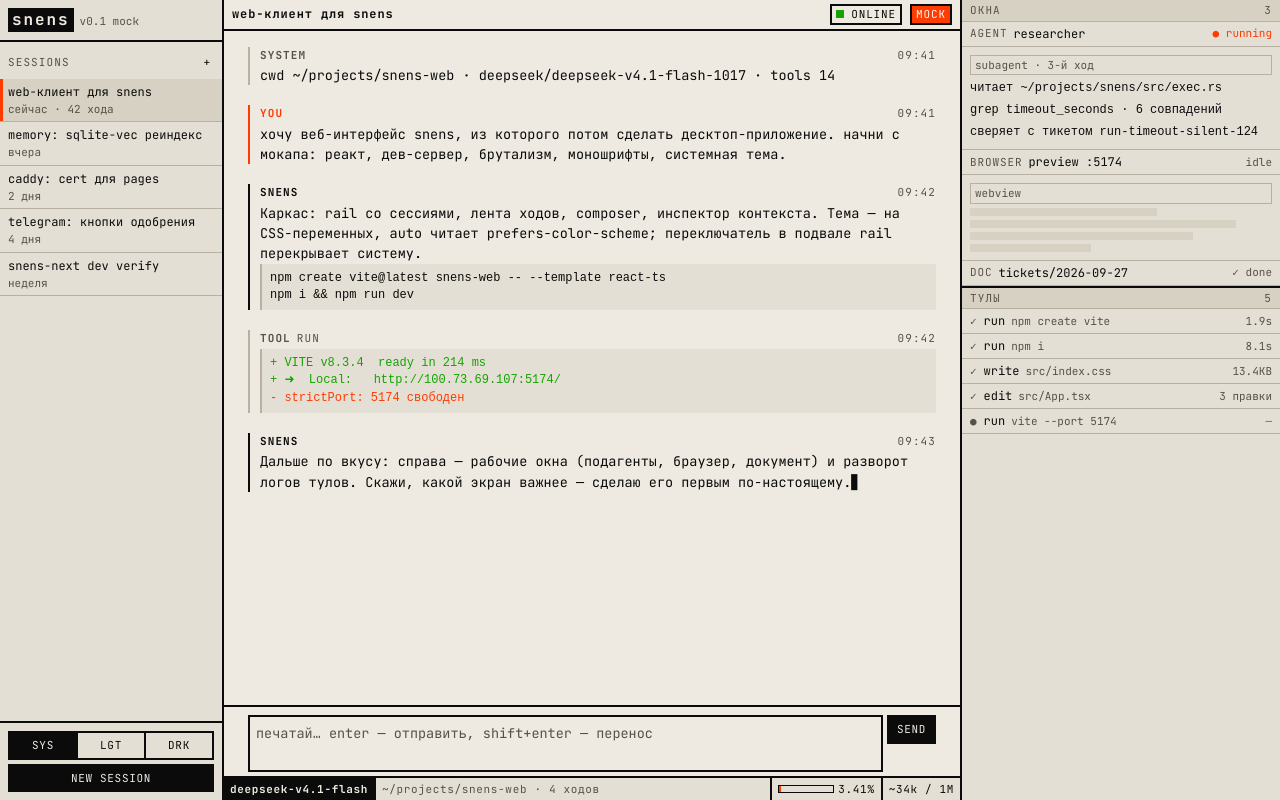
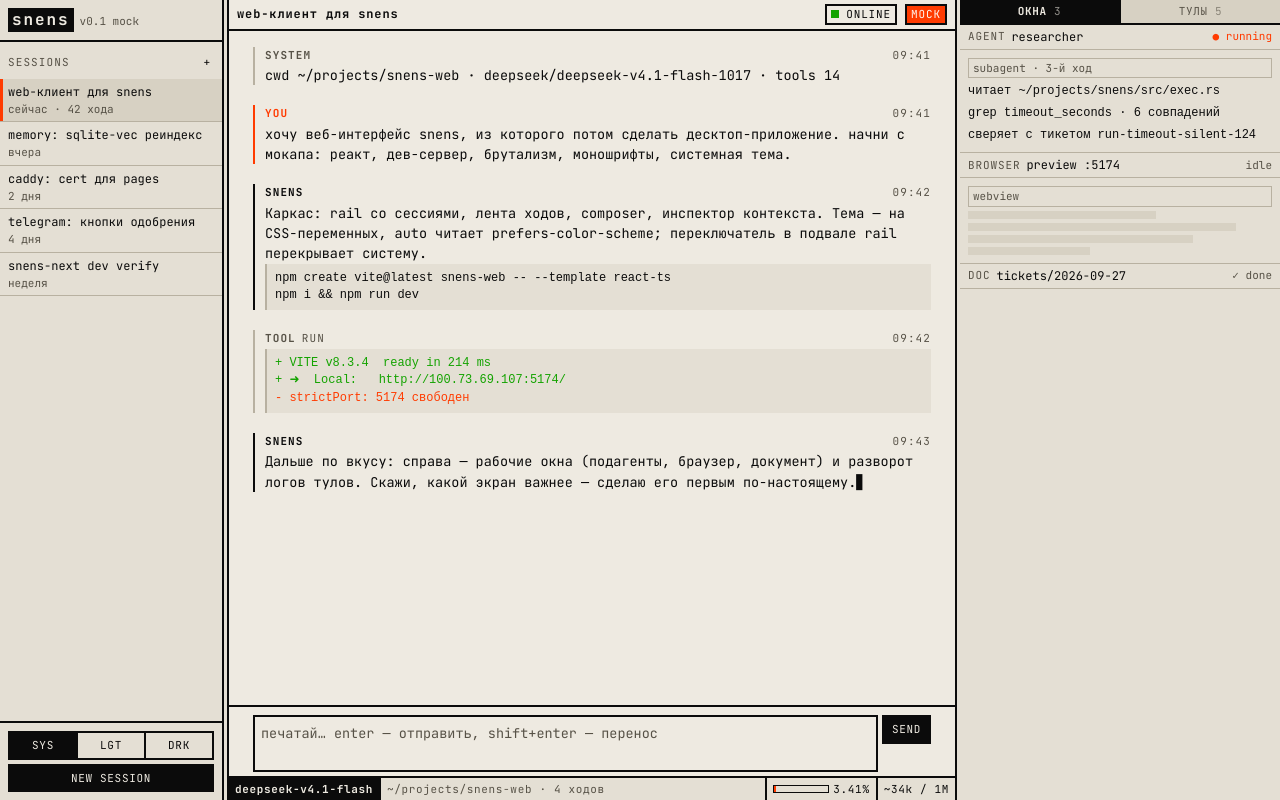
Before and after one commit to mikhaildom/snens-web, a React (Vite) app: page / in a window 1280 px wide. Built offline with nearby package versions, Linux system fonts and the light colour scheme.

Commit message:
dock: табы окна/тулы, шторка на узком экране, тяга краёв rail и дока с сохранением ширины

```diff
--- a/src/App.tsx
+++ b/src/App.tsx
@@ -12,6 +12,7 @@ import {
   type Win,
 } from "./mock";
 import { applyTheme, initialTheme, type Theme } from "./theme";
+import { useResize } from "./useResize";
 
 const ROLE_LABEL: Record<Role, string> = {
   user: "you",
@@ -19,6 +20,8 @@ const ROLE_LABEL: Record<Role, string> = {
   tool: "tool",
   system: "system",
 };
+
+type DockTab = "windows" | "tools";
 
 function Code({ code }: { code: string }) {
   const rows = code.split("\n").map((line, i) => {
@@ -113,11 +116,11 @@ function ToolRunRow({ t }: { t: ToolRun }) {
   return (
     <div className="win">
       <button className="win__bar" onClick={() => setOpen((v) => !v)}>
-        <span className="win__kind">{t.state === "ok" ? "✓" : t.state === "error" ? "×" : "●"}</span>
+        <span className="win__kind">
+          {t.state === "ok" ? "✓" : t.state === "error" ? "×" : "●"}
+        </span>
         <span>{t.tool}</span>
-        <span className="win__kind" style={{ textTransform: "none", letterSpacing: 0 }}>
-          {t.arg}
-        </span>
+        <span className="win__arg">{t.arg}</span>
         <span className="win__state" data-state={t.state}>
           {t.ms}
         </span>
@@ -131,24 +134,40 @@ function ToolRunRow({ t }: { t: ToolRun }) {
   );
 }
 
-function Dock() {
+function Dock({
+  tab,
+  setTab,
+  onClose,
+}: {
+  tab: DockTab;
+  setTab: (t: DockTab) => void;
+  onClose?: () => void;
+}) {
   return (
-    <aside className="dock" aria-label="dock">
-      <div className="dock__head">
-        <span>окна</span>
-        <span>{windows.length}</span>
+    <>
+      <div className="dock__tabs" role="tablist">
+        <button
+          role="tab"
+          aria-selected={tab === "windows"}
+          onClick={() => setTab("windows")}
+        >
+          окна <b>{windows.length}</b>
+        </button>
+        <button role="tab" aria-selected={tab === "tools"} onClick={() => setTab("tools")}>
+          тулы <b>{toolRuns.length}</b>
+        </button>
+        {onClose && (
+          <button className="dock__close" onClick={onClose} aria-label="закрыть док">
+            ×
+          </button>
+        )}
       </div>
-      {windows.map((w) => (
-        <Window key={w.id} w={w} />
-      ))}
-      <div className="dock__head">
-        <span>тулы</span>
-        <span>{toolRuns.length}</span>
+      <div className="dock__body" role="tabpanel">
+        {tab === "windows"
+          ? windows.map((w) => <Window key={w.id} w={w} />)
+          : toolRuns.map((t) => <ToolRunRow key={t.id} t={t} />)}
       </div>
-      {toolRuns.map((t) => (
-        <ToolRunRow key={t.id} t={t} />
-      ))}
-    </aside>
+    </>
   );
 }
 
@@ -158,7 +177,12 @@ export default function App() {
   const [active, setActive] = useState("s1");
   const [draft, setDraft] = useState("");
   const [railOpen, setRailOpen] = useState(false);
+  const [dockTab, setDockTab] = useState<DockTab>("windows");
+  const [dockOpen, setDockOpen] = useState(false);
   const feedRef = useRef<HTMLDivElement>(null);
+
+  const rail = useResize("snens-rail-w", 224, 176, 380, 1);
+  const dock = useResize("snens-dock-w", 320, 240, 620, -1);
 
   useEffect(() => {
     applyTheme(theme);
@@ -187,7 +211,10 @@ export default function App() {
   }
 
   return (
-    <div className="app">
+    <div
+      className="app"
+      style={{ "--rail-w": `${rail.size}px`, "--dock-w": `${dock.size}px` } as React.CSSProperties}
+    >
       <nav className="rail" data-open={railOpen} aria-label="sessions">
         <div className="rail__brand">
           <span className="rail__mark">snens</span>
@@ -228,6 +255,8 @@ export default function App() {
         </div>
       </nav>
 
+      <div className="grip grip--rail" title="тяни · двойной клик — сброс" {...rail.gripProps} />
+
       <main className="main">
         <header className="topbar">
           <button className="ghost burger" onClick={() => setRailOpen(true)} aria-label="sessions">
@@ -235,6 +264,13 @@ export default function App() {
           </button>
           <span className="topbar__title">web-клиент для snens</span>
           <div className="topbar__meta">
+            <button
+              className="ghost dock-toggle"
+              onClick={() => setDockOpen(true)}
+              aria-label="док"
+            >
+              ▤
+            </button>
             <span className="chip">
               <span className="dot" /> online
             </span>
@@ -285,7 +321,17 @@ export default function App() {
         </div>
       </main>
 
-      <Dock />
+      <div className="grip grip--dock" title="тяни · двойной клик — сброс" {...dock.gripProps} />
+
+      <aside className="dock" aria-label="dock">
+        <Dock tab={dockTab} setTab={setDockTab} />
+      </aside>
+
+      <aside className="dock dock--sheet" data-open={dockOpen} aria-label="dock">
+        {dockOpen && (
+          <Dock tab={dockTab} setTab={setDockTab} onClose={() => setDockOpen(false)} />
+        )}
+      </aside>
     </div>
   );
 }
--- a/src/index.css
+++ b/src/index.css
@@ -150,8 +150,52 @@ textarea:focus-visible,
 
 .app {
   display: grid;
-  grid-template-columns: 224px minmax(0, 1fr) 320px;
+  grid-template-columns:
+    var(--rail-w, 224px) 5px minmax(0, 1fr) 5px var(--dock-w, 320px);
   height: 100%;
+}
+
+/* тяга за край панели */
+
+.grip {
+  position: relative;
+  cursor: col-resize;
+  background: var(--paper-2);
+  touch-action: none;
+}
+
+.grip::before {
+  content: "";
+  position: absolute;
+  inset: 0 2px;
+  background: var(--hair);
+  opacity: 0;
+  transition: opacity 80ms linear;
+}
+
+.grip:hover::before,
+.grip:focus-visible::before {
+  opacity: 1;
+  background: var(--accent);
+}
+
+.grip:active::before {
+  opacity: 1;
+  background: var(--accent);
+}
+
+.grip--rail {
+  border-right: var(--bar) solid var(--line);
+}
+
+.grip--dock {
+  border-left: var(--bar) solid var(--line);
+}
+
+.dock-toggle {
+  display: none;
+  font-size: var(--fs-lg);
+  line-height: 1;
 }
 
 /* ── rail ───────────────────────────────────────────────── */
@@ -528,32 +572,75 @@ pre.code .dim {
 /* ── док: рабочие окна + логи тулов ─────────────────────── */
 
 .dock {
-  border-left: var(--bar) solid var(--line);
+  border-left: 0;
   background: var(--paper-2);
   display: flex;
   flex-direction: column;
   min-height: 0;
-  overflow-y: auto;
+  overflow: hidden;
 }
 
-.dock__head {
-  display: flex;
-  justify-content: space-between;
-  font-size: var(--fs-xs);
-  text-transform: uppercase;
-  letter-spacing: 0.1em;
-  padding: 2px var(--step);
-  background: var(--paper-3);
-  border-top: var(--bar) solid var(--line);
-  border-bottom: 1px solid var(--hair);
-  color: var(--ink-2);
-  position: sticky;
-  top: 0;
-  z-index: 1;
+.dock--sheet {
+  display: none;
 }
 
-.dock__head:first-child {
-  border-top: 0;
+.dock__tabs {
+  display: flex;
+  align-items: stretch;
+  border-bottom: var(--bar) solid var(--line);
+  background: var(--paper-3);
+}
+
+.dock__tabs button {
+  flex: 1;
+  border: 0;
+  border-right: var(--bar) solid var(--line);
+  background: transparent;
+  color: var(--ink-2);
+  padding: 3px var(--step);
+}
+
+.dock__tabs button:last-child {
+  border-right: 0;
+}
+
+.dock__tabs button:hover {
+  background: var(--paper);
+  color: var(--ink);
+}
+
+.dock__tabs button[aria-selected="true"] {
+  background: var(--ink);
+  color: var(--paper);
+  font-weight: 700;
+}
+
+.dock__tabs button b {
+  font-weight: 400;
+  opacity: 0.6;
+}
+
+.dock__tabs .dock__close {
+  flex: 0 0 auto;
+  border-right: 0;
+  border-left: var(--bar) solid var(--line);
+  text-transform: none;
+  letter-spacing: 0;
+}
+
+.dock__body {
+  overflow-y: auto;
+  min-height: 0;
+}
+
+.win__arg {
+  color: var(--ink-2);
+  font-size: var(--fs-xs);
+  text-transform: none;
+  letter-spacing: 0;
+  overflow: hidden;
+  text-overflow: ellipsis;
+  white-space: nowrap;
 }
 
 .win {
@@ -661,16 +748,38 @@ pre.code .dim {
 
 @media (max-width: 1240px) {
   .app {
-    grid-template-columns: 208px minmax(0, 1fr);
+    grid-template-columns: var(--rail-w, 208px) 5px minmax(0, 1fr);
   }
-  .dock {
+  .grip--dock,
+  .dock:not(.dock--sheet) {
     display: none;
+  }
+  .dock-toggle {
+    display: inline-block;
+  }
+  /* док — шторка на весь экран */
+  .dock--sheet {
+    display: flex;
+    position: fixed;
+    inset: 0;
+    z-index: 20;
+    background: var(--paper-2);
+    transform: translateX(100%);
+    transition: transform 120ms linear;
+    visibility: hidden;
+  }
+  .dock--sheet[data-open="true"] {
+    transform: none;
+    visibility: visible;
   }
 }
 
 @media (max-width: 760px) {
   .app {
     grid-template-columns: minmax(0, 1fr);
+  }
+  .grip {
+    display: none;
   }
   .rail {
     position: fixed;
@@ -690,7 +799,7 @@ pre.code .dim {
   .burger {
     display: inline-block;
   }
-  .topbar__meta > *:not(.chip) {
+  .topbar__meta > *:not(.chip):not(.dock-toggle) {
     display: none;
   }
   .feed {
--- /dev/null
+++ b/src/useResize.ts
@@ -0,0 +1,87 @@
+import { useCallback, useEffect, useRef, useState } from "react";
+
+/**
+ * Тяга за край панели: ширина в px, границы, сохранение в localStorage.
+ * dir = 1 — тянем правый край (ширина растёт вправо), -1 — левый.
+ * Слушатели вешаются на document: pointer capture в мок-событиях и в iframe
+ * кидает InvalidPointerId, а без него тяга рвётся.
+ */
+export function useResize(
+  key: string,
+  initial: number,
+  min: number,
+  max: number,
+  dir: 1 | -1,
+) {
+  const [size, setSize] = useState<number>(() => {
+    const raw = Number(localStorage.getItem(key));
+    return Number.isFinite(raw) && raw >= min && raw <= max ? raw : initial;
+  });
+  const sizeRef = useRef(size);
+  const drag = useRef<{ x: number; start: number } | null>(null);
+
+  const commit = useCallback((v: number) => {
+    sizeRef.current = v;
+    setSize(v);
+  }, []);
+
+  useEffect(() => {
+    function move(e: PointerEvent) {
+      const d = drag.current;
+      if (!d) return;
+      const next = Math.min(max, Math.max(min, d.start + (e.clientX - d.x) * dir));
+      commit(next);
+      e.preventDefault();
+    }
+    function up() {
+      if (!drag.current) return;
+      drag.current = null;
+      document.body.style.cursor = "";
+      document.body.style.userSelect = "";
+      localStorage.setItem(key, String(sizeRef.current));
+    }
+    document.addEventListener("pointermove", move, { passive: false });
+    document.addEventListener("pointerup", up);
+    document.addEventListener("pointercancel", up);
+    return () => {
+      document.removeEventListener("pointermove", move);
+      document.removeEventListener("pointerup", up);
+      document.removeEventListener("pointercancel", up);
+    };
+  }, [commit, dir, key, max, min]);
+
+  const onPointerDown = useCallback((e: React.PointerEvent<HTMLElement>) => {
+    e.preventDefault();
+    drag.current = { x: e.clientX, start: sizeRef.current };
+    document.body.style.cursor = "col-resize";
+    document.body.style.userSelect = "none";
+  }, []);
+
+  const reset = useCallback(() => {
+    commit(initial);
+    localStorage.setItem(key, String(initial));
+  }, [commit, initial, key]);
+
+  return {
+    size,
+    reset,
+    gripProps: {
+      onPointerDown,
+      onDoubleClick: reset,
+      role: "separator" as const,
+      "aria-orientation": "vertical" as const,
+      "aria-valuenow": size,
+      "aria-valuemin": min,
+      "aria-valuemax": max,
+      tabIndex: 0,
+      onKeyDown: (e: React.KeyboardEvent) => {
+        const d = e.key === "ArrowRight" ? 16 * dir : e.key === "ArrowLeft" ? -16 * dir : 0;
+        if (!d) return;
+        e.preventDefault();
+        const next = Math.min(max, Math.max(min, sizeRef.current + d));
+        commit(next);
+        localStorage.setItem(key, String(next));
+      },
+    },
+  };
+}
```
Also changed, not shown: 1 other file (tests, documents, lock files or other folders).
